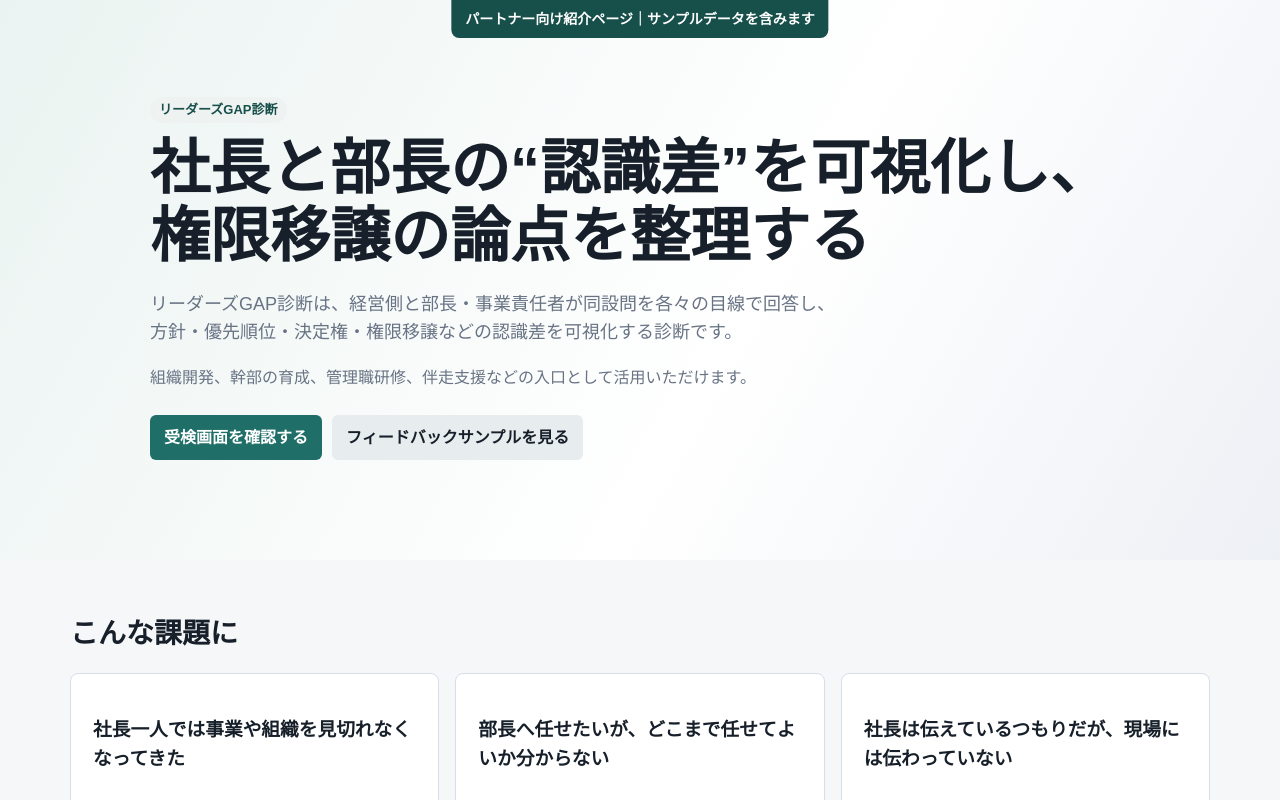
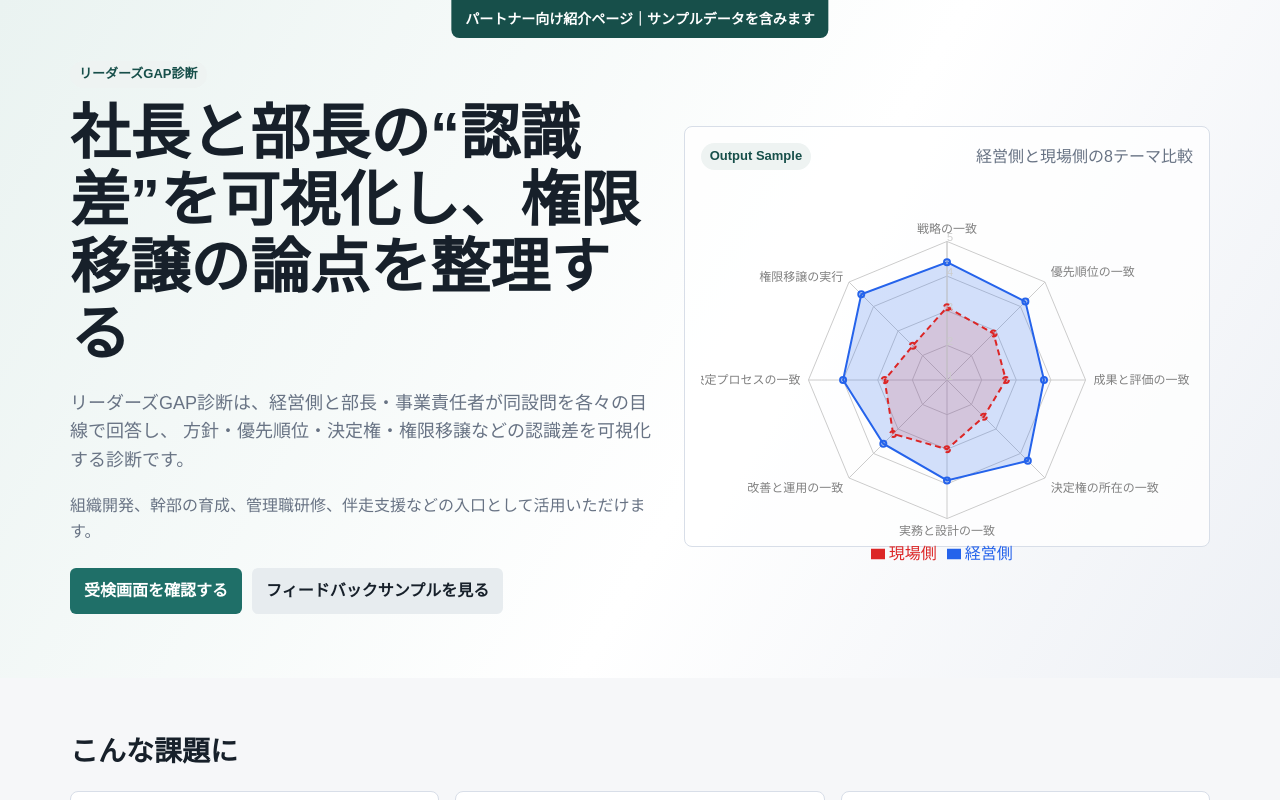
Before and after one commit to tworails-sato/leaders-gap, a Next.js app: page /sample in a window 1280 px wide. Shown: the top 800 px of the page. Built offline with nearby package versions, Linux system fonts and the light colour scheme.

Commit message:
Add partner management and radar chart updates

```diff
--- a/app/globals.css
+++ b/app/globals.css
@@ -80,6 +80,36 @@ main {
   line-height: 1.12;
   margin: 12px 0 20px;
   max-width: 980px;
+}
+
+.lp-hero-grid {
+  align-items: center;
+  display: grid;
+  gap: 32px;
+  grid-template-columns: minmax(0, 1.05fr) minmax(360px, 0.95fr);
+}
+
+.hero-chart {
+  background: rgba(255, 255, 255, 0.78);
+  border: 1px solid var(--line);
+  border-radius: 8px;
+  padding: 16px;
+}
+
+.hero-chart .radar-frame {
+  height: 360px;
+}
+
+.hero-chart-header {
+  align-items: center;
+  display: flex;
+  flex-wrap: wrap;
+  gap: 10px;
+  justify-content: space-between;
+}
+
+.hero-chart-header p {
+  margin: 0;
 }
 
 .section-title {
@@ -351,7 +381,8 @@ th {
 @media (max-width: 760px) {
   .grid.two,
   .grid.three,
-  .step-grid {
+  .step-grid,
+  .lp-hero-grid {
     grid-template-columns: 1fr;
   }
 
@@ -363,4 +394,8 @@ th {
   .scale {
     grid-template-columns: repeat(5, minmax(54px, 1fr));
   }
+
+  .hero-chart .radar-frame {
+    height: 340px;
+  }
 }
--- a/app/sample/page.tsx
+++ b/app/sample/page.tsx
@@ -52,7 +52,8 @@ export default function SampleLandingPage() {
     <main>
       <section className="lp-hero">
         <div className="sample-ribbon">パートナー向け紹介ページ｜サンプルデータを含みます</div>
-        <div className="shell sample-offset">
+        <div className="shell sample-offset lp-hero-grid">
+          <div>
             <span className="badge">リーダーズGAP診断</span>
             <h1>社長と部長の“認識差”を可視化し、権限移譲の論点を整理する</h1>
             <p className="lead">
@@ -63,6 +64,14 @@ export default function SampleLandingPage() {
             <div className="nav" style={{ marginTop: 24 }}>
               <Link className="button" href="/sample/assessment">受検画面を確認する</Link>
               <Link className="button secondary" href="/sample/report">フィードバックサンプルを見る</Link>
+            </div>
+          </div>
+          <div className="hero-chart">
+            <div className="hero-chart-header">
+              <span className="badge">Output Sample</span>
+              <p className="muted">経営側と現場側の8テーマ比較</p>
+            </div>
+            <RadarComparisonChart data={sampleReportThemes} executiveLabel="経営側" fieldLabel="現場側" />
           </div>
         </div>
       </section>
```
Lines whose indentation alone changed are shown as unchanged.
